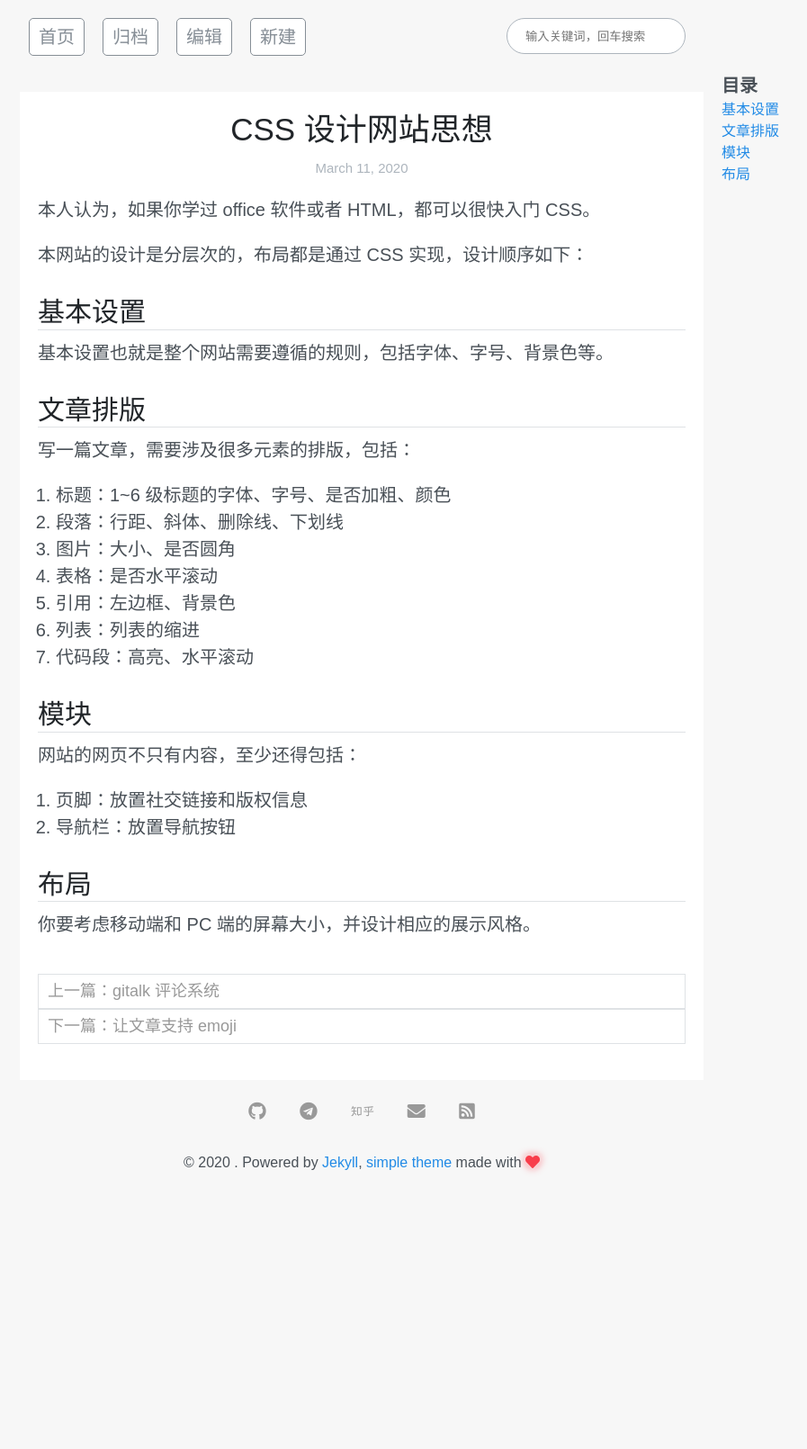
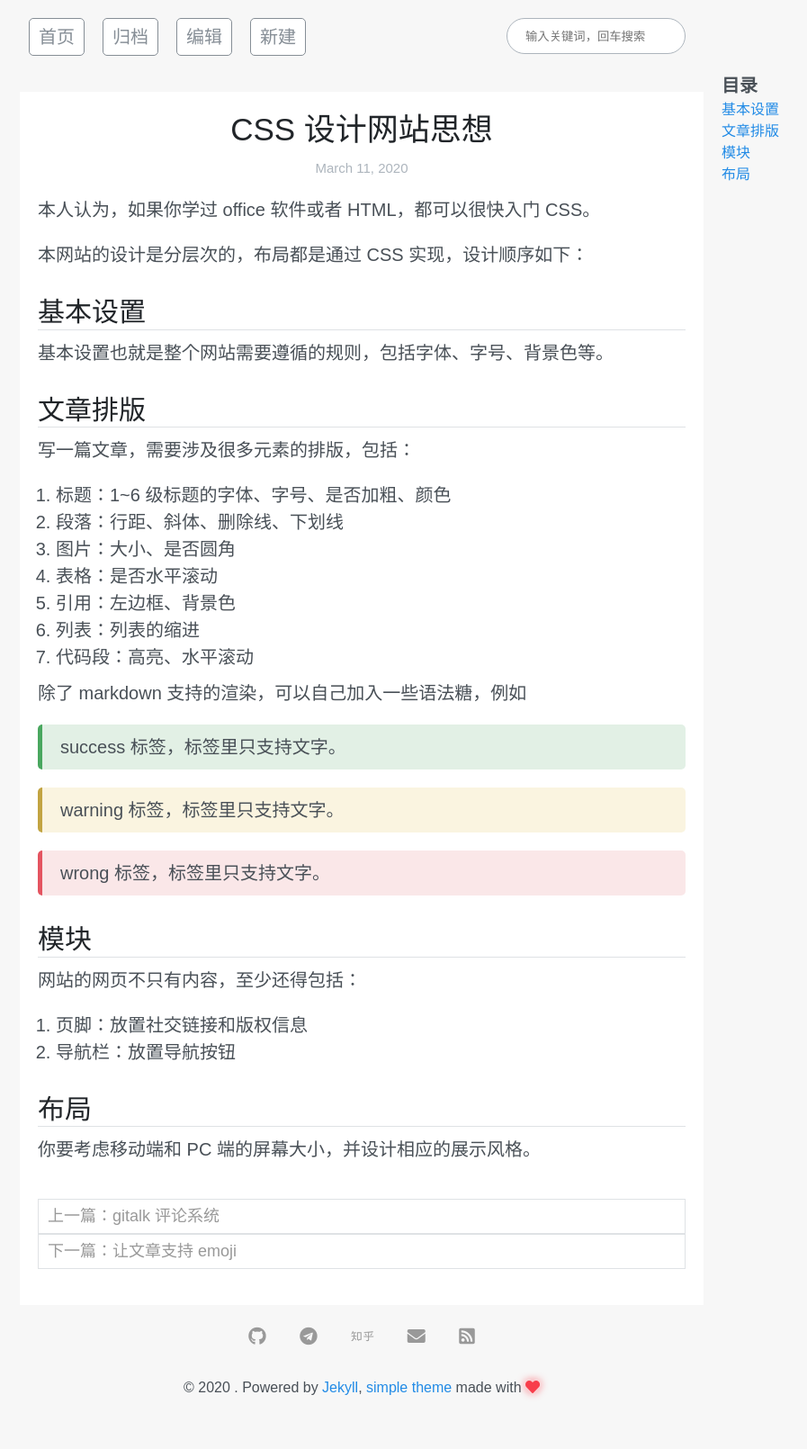
Before and after one commit to whenfung/simple, a Jekyll site: the page built from _posts/2020-03-11-css.md, in a window 1280 px wide. Shown: the whole page at 90% size, without its empty margins (238-1135 px from the left). Built offline with Jekyll 4.4.1, drawn with Linux system fonts in a browser that asks for light colours; nearby versions of some CDN libraries; comment, search, counter and statistics services are not loaded; before the commit the page ends 1360 px from its top, so only the background shows below that.

Commit message:
加入引用类型语法糖

```diff
--- a/_posts/2020-03-11-css.md
+++ b/_posts/2020-03-11-css.md
@@ -25,6 +25,20 @@ title: CSS 设计网站思想
 6. 列表：列表的缩进
 7. 代码段：高亮、水平滚动
 
+除了 markdown 支持的渲染，可以自己加入一些语法糖，例如
+
+<div class = "success">
+success 标签，标签里只支持文字。
+</div>
+
+<div class = "warning">
+warning 标签，标签里只支持文字。
+</div>
+
+<div class = "wrong">
+wrong 标签，标签里只支持文字。
+</div>
+
 ## 模块
 
 网站的网页不只有内容，至少还得包括：
--- a/_sass/_type.scss
+++ b/_sass/_type.scss
@@ -50,12 +50,42 @@ hr {
 blockquote {
   margin: .8rem 0;            // 上下外边距
   padding: .5rem 1rem;        // 上下、左右内边距
-  color: var(--gray-500);   // 字色
-  border-left: .25rem solid var(--border-color);  // 左边框色
+  color: var(--gray-600);   // 字色
+  border-left: .25rem solid var(--gray-600);  // 左边框色
 
   p:last-child {
     margin-bottom: 0;
   }
+}
+
+.success {
+  padding: .5rem 1rem;        // 上下、左右内边距
+  color: var(--gray-700);   // 字色
+  border-radius: var(--border-radius);
+  margin-bottom: 1rem;
+
+  border-left: .25rem solid #49a75f;  // 左边框色
+  background-color: #e2f0e5;
+}
+
+.warning {
+  padding: .5rem 1rem;        // 上下、左右内边距
+  color: var(--gray-700);   // 字色
+  border-radius: var(--border-radius);
+  margin-bottom: 1rem;
+
+  border-left: .25rem solid #c2a442;  // 左边框色
+  background-color: #faf4e0;
+}
+
+.wrong {
+  padding: .5rem 1rem;        // 上下、左右内边距
+  color: var(--gray-700);   // 字色
+  border-radius: var(--border-radius);
+  margin-bottom: 1rem;
+
+  border-left: .25rem solid #e45460;  // 左边框色
+  background-color: #fae7e8;
 }
 
 code,
```
